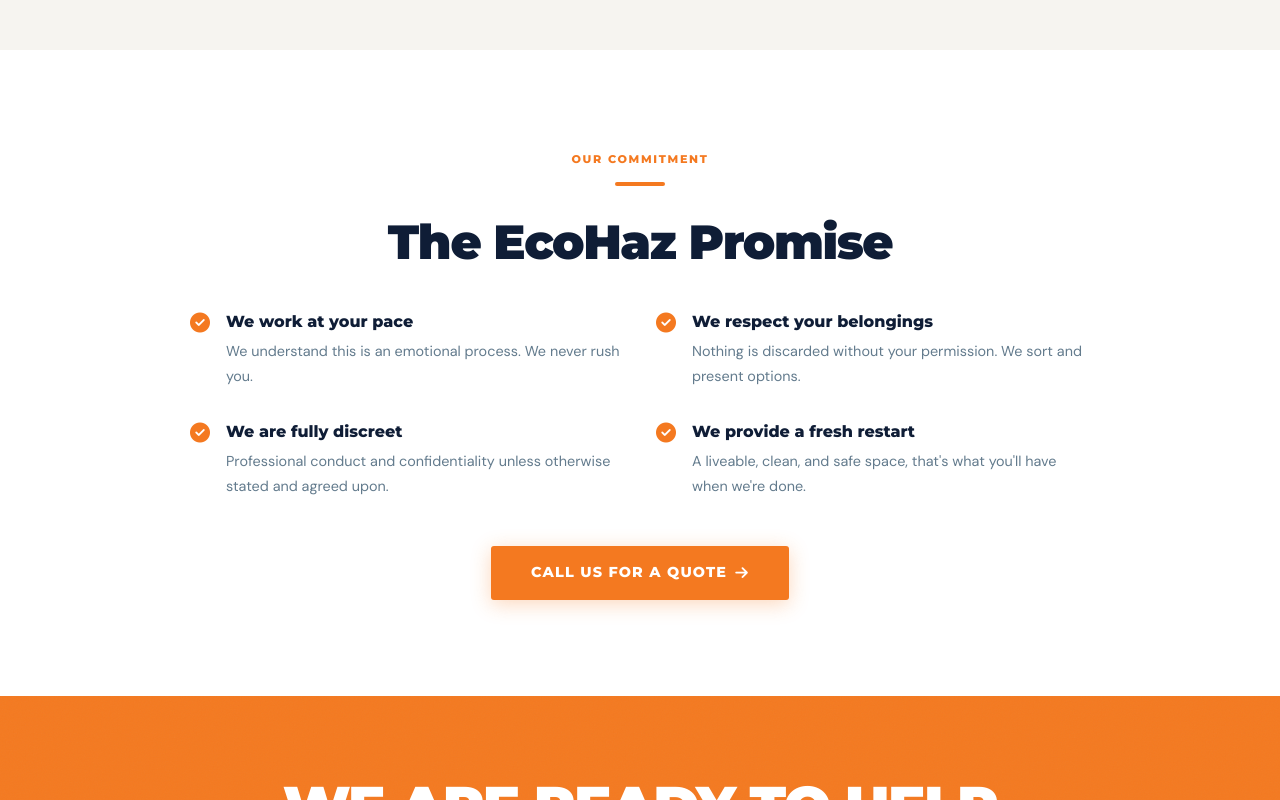
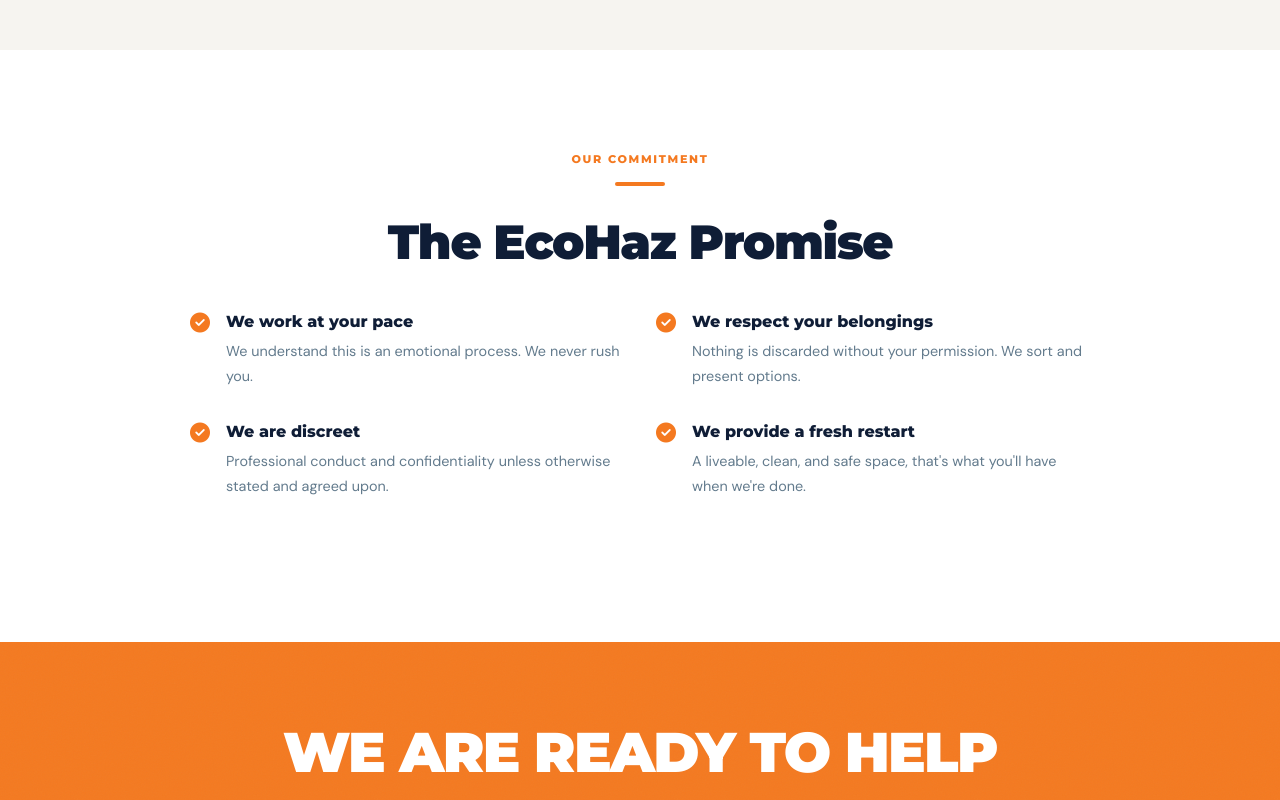
Before and after one commit to KhezefHQ/ecohaz-website, a website: page about.html in a window 1280 px wide. Shown: the part 3977-4777 px from the top of the page. Drawn offline with nearby package versions, Linux system fonts and the light colour scheme.

Commit message:
About page copy refinements: remove absolute language and duplicate CTA button

```diff
--- a/about.html
+++ b/about.html
@@ -366,7 +366,7 @@
           <i class="fas fa-heart" style="color:var(--orange); font-size:1.2rem;"></i>
         </div>
         <p style="color:rgba(255,255,255,0.8); font-size:0.95rem; line-height:1.8; margin:0;">
-          <strong style="color:white;">No matter the level, we are here to help.</strong> Whether you are reaching out for yourself or for a loved one, EcoHaz will approach the situation with complete discretion, zero judgement, and genuine compassion. You do not have to face this alone.
+          <strong style="color:white;">No matter the level, we are here to help.</strong> Whether you are reaching out for yourself or for a loved one, EcoHaz will approach the situation with discretion, zero judgement, and compassion. You do not have to face this alone.
         </p>
       </div>
 
@@ -397,7 +397,7 @@
         <div style="display:flex; gap:1rem; align-items:flex-start;">
           <i class="fas fa-check-circle" style="color:var(--orange); font-size:1.25rem; margin-top:0.15rem; flex-shrink:0;"></i>
           <div>
-            <strong style="font-family:'Montserrat',sans-serif; font-weight:800; color:var(--navy-dark); display:block; margin-bottom:0.3rem;">We are fully discreet</strong>
+            <strong style="font-family:'Montserrat',sans-serif; font-weight:800; color:var(--navy-dark); display:block; margin-bottom:0.3rem;">We are discreet</strong>
             <span style="color:var(--slate); font-size:0.9rem; line-height:1.7;">Professional conduct and confidentiality unless otherwise stated and agreed upon.</span>
           </div>
         </div>
@@ -409,7 +409,6 @@
           </div>
         </div>
       </div>
-      <a href="contact.html" class="btn-orange" style="font-size:0.9rem; padding:1rem 2.5rem;">Call Us for a Quote <i class="fas fa-arrow-right"></i></a>
     </div>
   </section>
 
```
